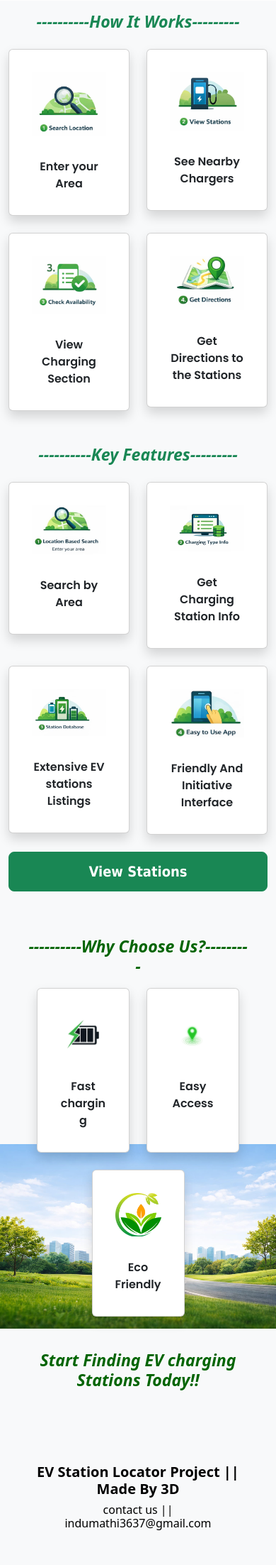
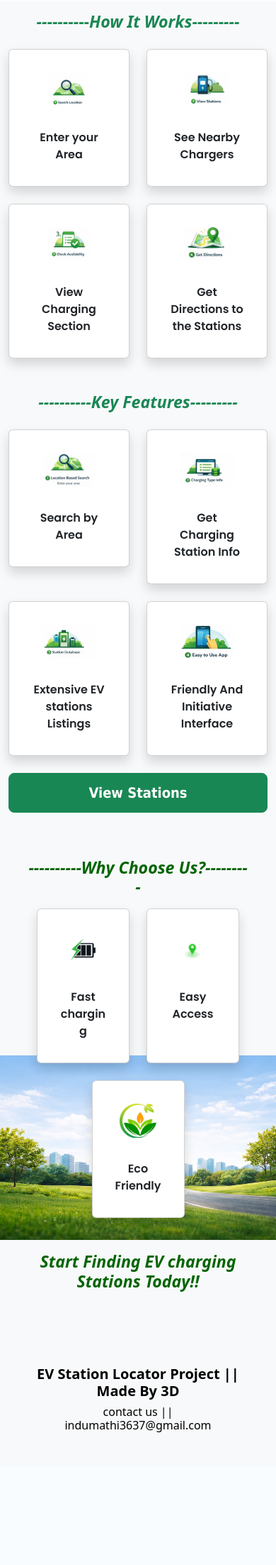
Before and after one commit to indu32/EV_charging_stations, a Flask app: page / in a window 390 px wide. Shown: the part 379-2584 px from the top of the page at 71% size. After the commit the page ends 2397 px from the top, so only its background shows below. Run offline with Flask 3, Linux system fonts and the light colour scheme.

Commit message:
Update index.html

```diff
--- a/EV project/templates/index.html
+++ b/EV project/templates/index.html
@@ -15,11 +15,16 @@ background-image: url("/static/bg2.jpeg");
 width:100%;
 background-position: center;
 background-repeat: no-repeat;
-background-size:contain;
+background-size:cover;
 padding: 40px;
 border-radius: 0px;
 width:100%;
-max-width: 1200px;
+
+}
+@media(max-width:576px){
+  .card-bg{
+    background-size: contain;
+  }
 }
 
 .blur{
@@ -39,6 +44,12 @@ border-radius: 0px;
     .card-container{
         flex-direction: column;
     }
+}
+@media(max-width:576px){
+  .card img{
+    height:80px;
+    object-fit:contain;
+  }
 }
 
 .card{
```
